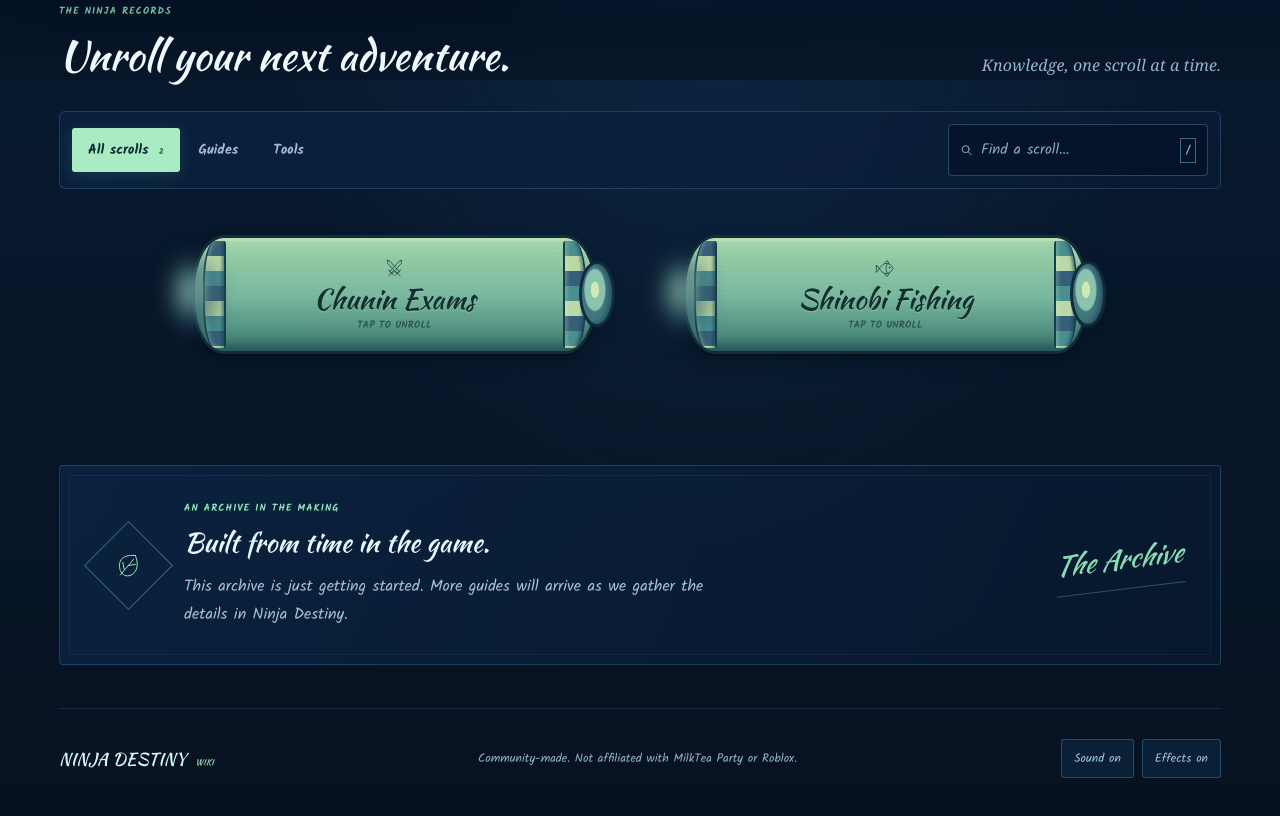
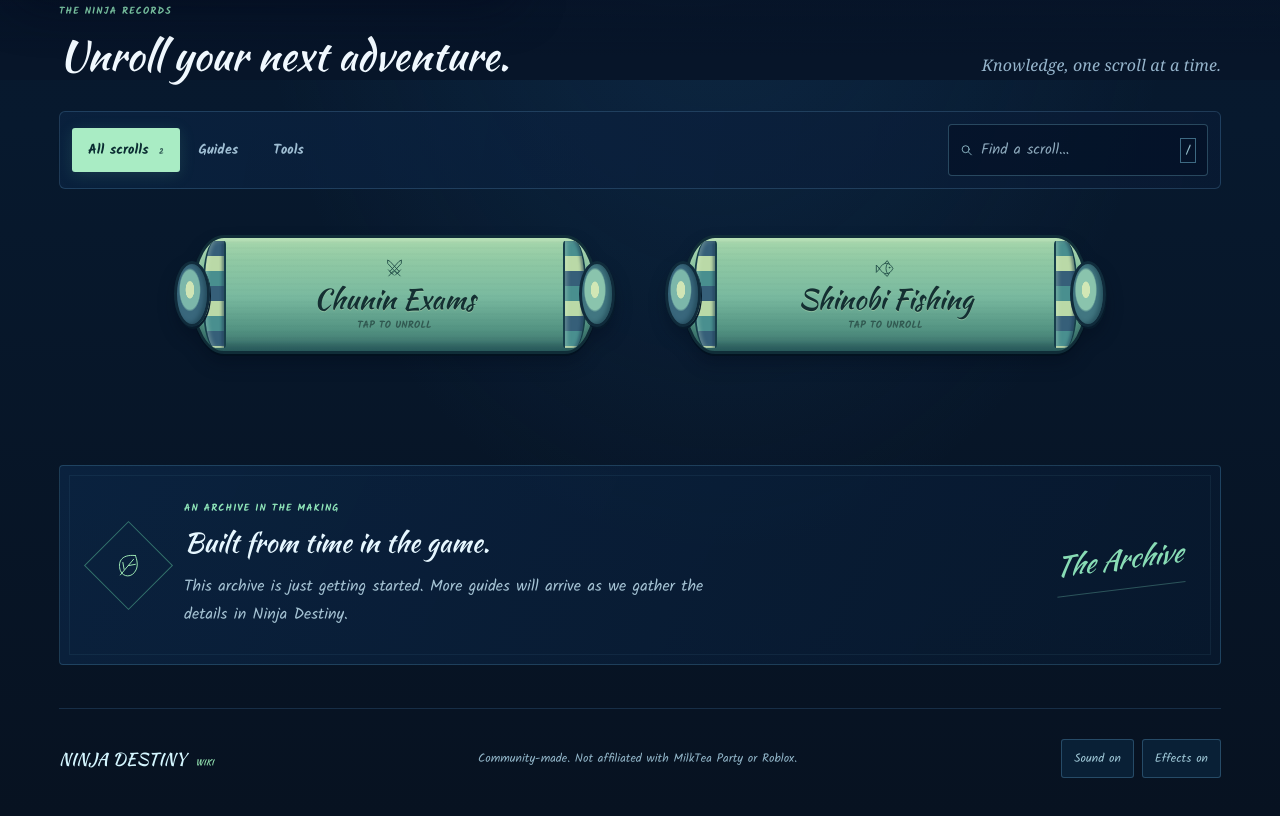
Before and after one commit to riixly/Ninja-wiki-test, a website with bundled scripts: page index.html in a window 1280 px wide. Shown: the part 800-1616 px from the top of the page. Built offline with nearby package versions, Linux system fonts and the light colour scheme.

Commit message:
Remove inherited blur on cloth-scroll end caps

```diff
--- a/styles.css
+++ b/styles.css
@@ -740,6 +740,8 @@ footer p,footer button{font-size:12px}
     #d0e5b5 0 17%,#7cb7aa 19% 40%,#39677c 45% 74%,#163d55 76%);
   box-shadow:inset -3px -1px 4px #0b2c3b6e,1px 2px 0 #071b2b;
   transform:translateY(-50%);
+  filter:none;
+  bottom:auto;
   pointer-events:none;
   transition:none;
 }
```
